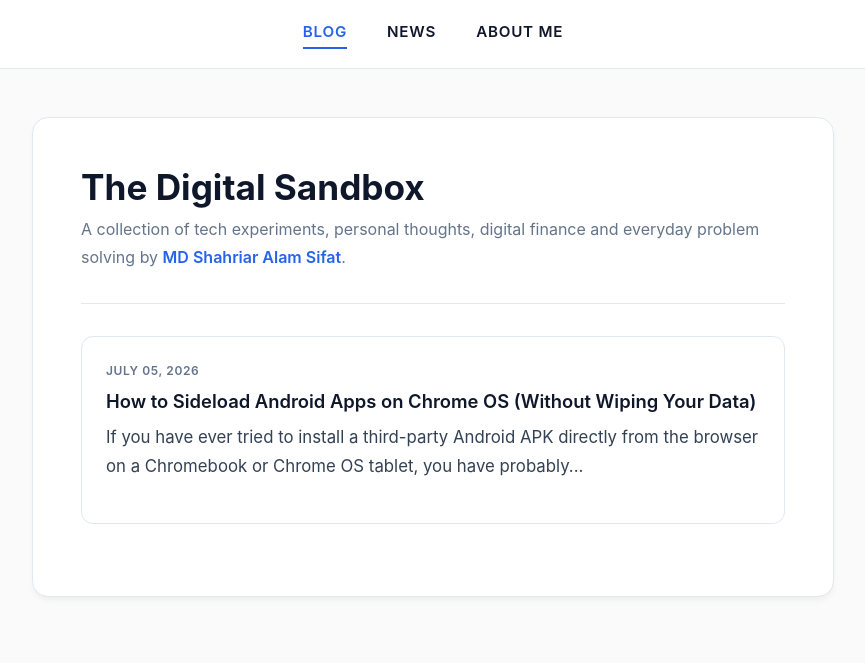
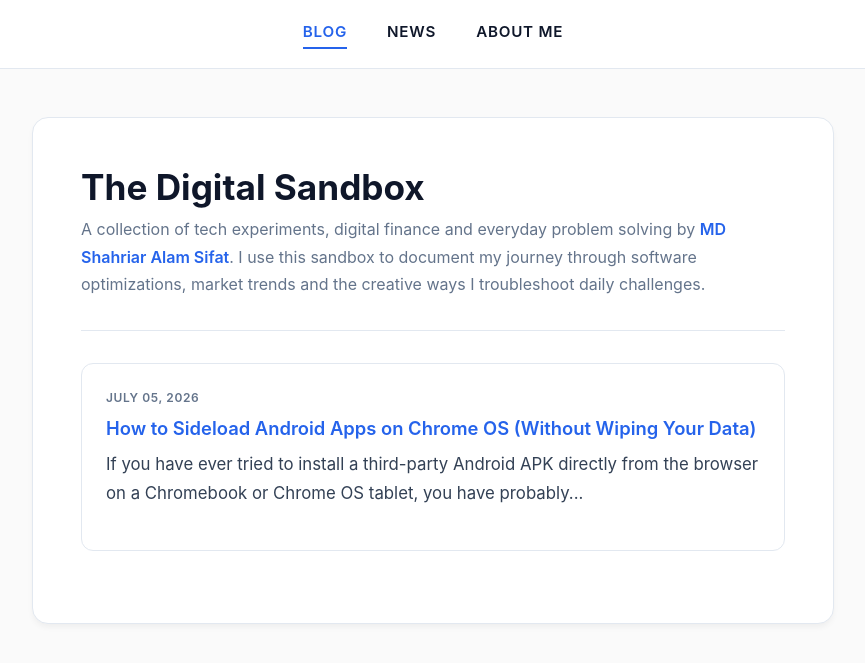
Before and after one commit to 23303016-Sifat/23303016-Sifat, a Jekyll site: the page built from index.html, in a window 1280 px wide. Shown: the top 663 px of the page, without its empty margins (207-1072 px from the left). Built offline with Jekyll 4.4.1, drawn with Linux system fonts in a browser that asks for light colours.

Commit message:
Update index.html

```diff
--- a/index.html
+++ b/index.html
@@ -5,12 +5,12 @@ title: MD Shahriar Alam Sifat | Blog
 <div class="container">
   <div class="main-card">
     <h1 style="font-size: 2.2rem; margin-bottom: 0.5rem; font-weight: 700; color: var(--text-main);">The Digital Sandbox</h1>
-    <p style="color: var(--text-muted); font-size: 1rem; margin-bottom: 2rem; padding-bottom: 2rem; border-bottom: 1px solid var(--border);">A collection of tech experiments, personal thoughts, digital finance and everyday problem solving by <a href="{{ '/about.html' | relative_url }}" style="color: var(--accent); text-decoration: none; font-weight: 600;">MD Shahriar Alam Sifat</a>.</p>
+    <p style="color: var(--text-muted); font-size: 1rem; margin-bottom: 2rem; padding-bottom: 2rem; border-bottom: 1px solid var(--border);">A collection of tech experiments, digital finance and everyday problem solving by <a href="{{ '/about.html' | relative_url }}" style="color: var(--accent); text-decoration: none; font-weight: 600;">MD Shahriar Alam Sifat</a>. I use this sandbox to document my journey through software optimizations, market trends and the creative ways I troubleshoot daily challenges.</p>
 
     {% for post in site.posts %}
     <div class="post-box">
       <span class="post-date">{{ post.date | date: "%B %d, %Y" }}</span>
-      <a href="{{ post.url | relative_url }}" class="post-title">{{ post.title }}</a>
+      <a href="{{ post.url | relative_url }}" class="post-title" style="color: var(--accent); font-weight: 600; text-decoration: none; transition: 0.2s;">{{ post.title }}</a>
       <p class="post-excerpt">{{ post.excerpt | strip_html | truncatewords: 25 }}</p>
     </div>
     {% endfor %}
```
